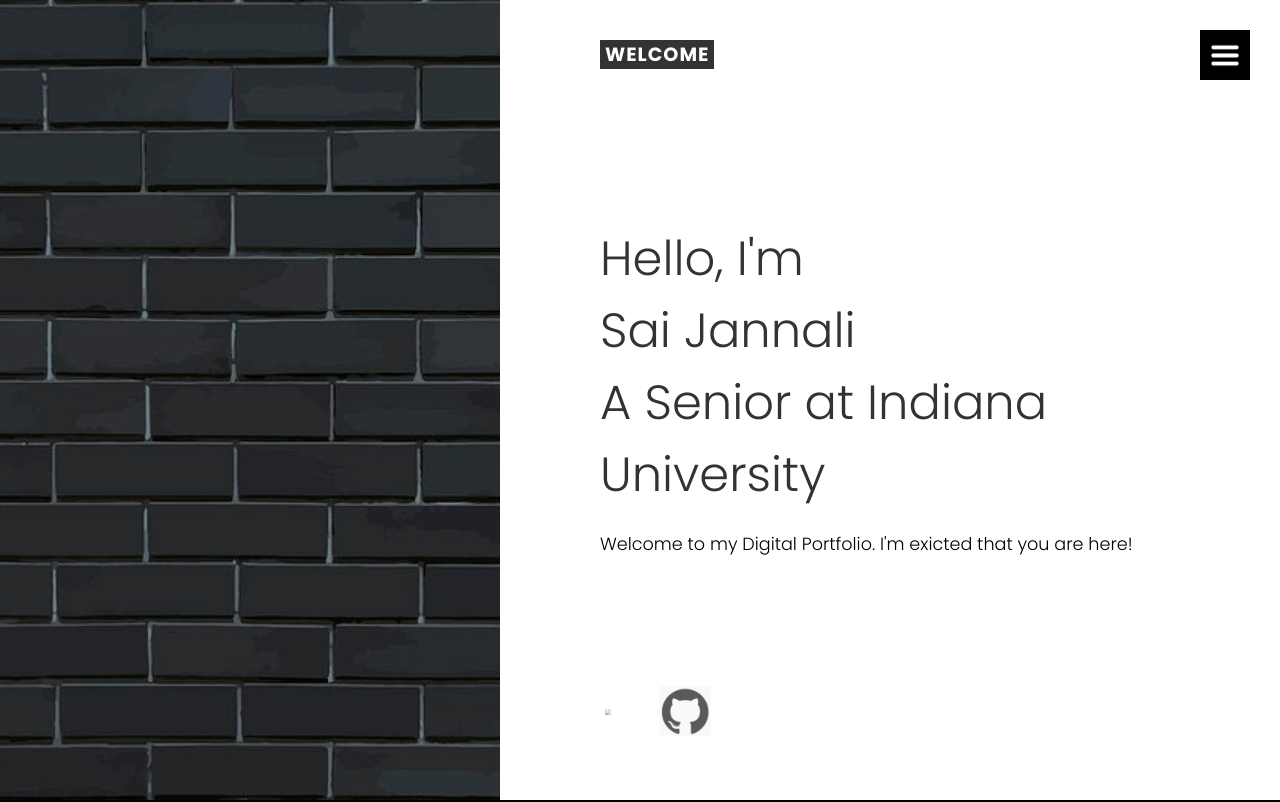
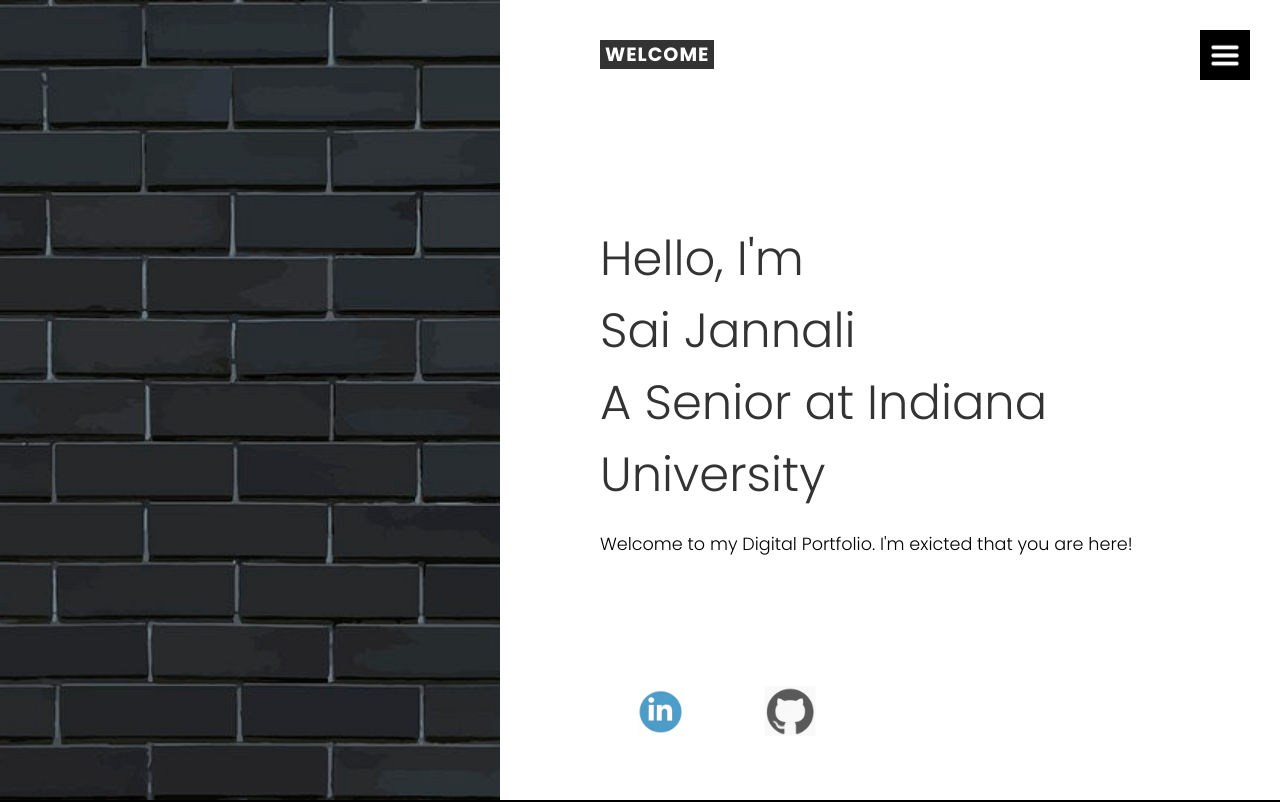
Before and after one commit to saijannali/DigitalPortfolio, a plain HTML site: page index.html in a window 1280 px wide. Shown: the top 802 px of the page. Drawn offline with Linux system fonts and the light colour scheme; files whose address does not match are found by name.

Commit message:
testing img error

```diff
--- a/index.html
+++ b/index.html
@@ -24,7 +24,7 @@
                 <p> Welcome to my Digital Portfolio. I'm exicted that you are here!</p>
             </div>
             <ul class="sci">
-                <li><a href="https://www.linkedin.com/in/sai-jannali/"><img src="../Website/Images/linkedIn.png"></a></li>
+                <li><a href="https://www.linkedin.com/in/sai-jannali/"><img src="../Images/linkedIn.png"></a></li>
                 <li><a href="https://github.com/saijannali"><img src="../Website/Images/github.png"></a></li>
 
             </ul>
```
